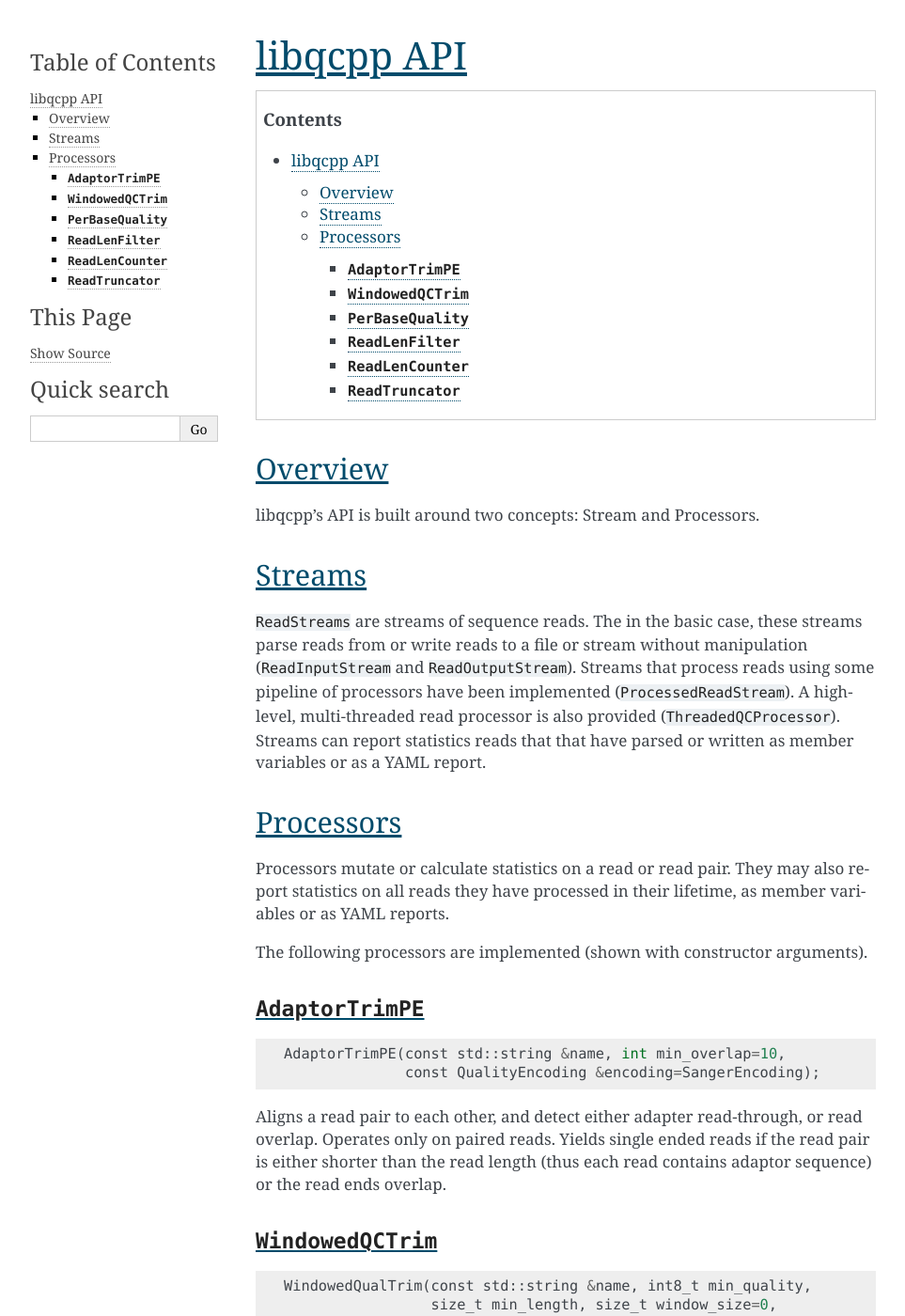
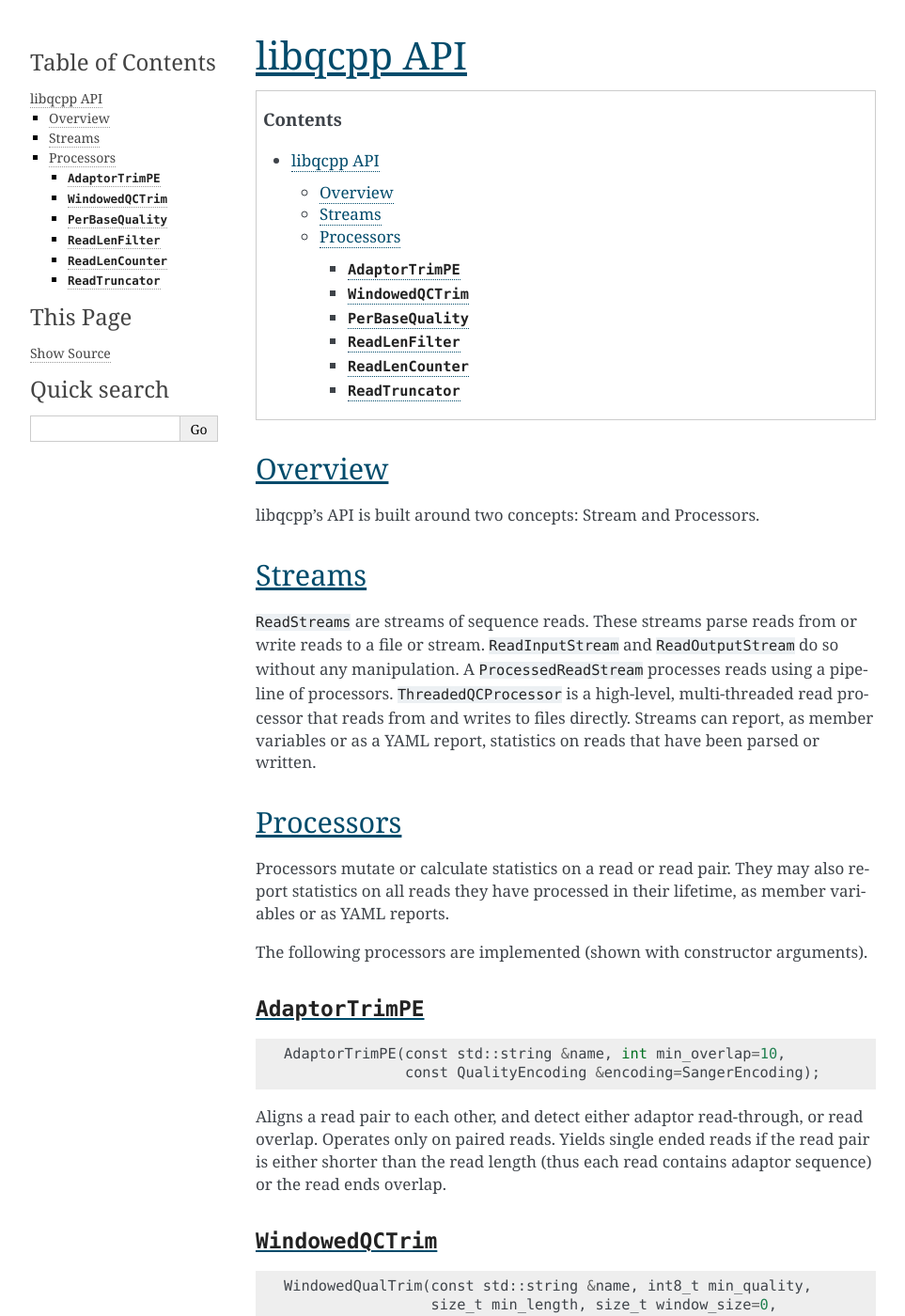
Before and after one commit to kdm9/libqcpp, a Sphinx documentation site: the page built from docs/api.rst, in a window 1280 px wide and 1400 px high. Shown: the whole window at 94% size, without its empty margins (148-1111 px from the left). Built offline with Sphinx 7.4.7, drawn with Linux system fonts in a browser that asks for light colours.

Commit message:
grammatical fixes to API docs

```diff
--- a/docs/api.rst
+++ b/docs/api.rst
@@ -13,13 +13,13 @@ libqcpp's API is built around two concepts: Stream and Processors.
 Streams
 -------
 
-``ReadStreams`` are streams of sequence reads. The in the basic case, these
-streams parse reads from or write reads to a file or stream without
-manipulation (``ReadInputStream`` and ``ReadOutputStream``). Streams that
-process reads using some pipeline of processors have been implemented
-(``ProcessedReadStream``). A high-level, multi-threaded read processor is also
-provided (``ThreadedQCProcessor``). Streams can report statistics reads that
-that have parsed or written as member variables or as a YAML report.
+``ReadStreams`` are streams of sequence reads. These streams parse reads from
+or write reads to a file or stream. ``ReadInputStream`` and
+``ReadOutputStream`` do so without any manipulation. A ``ProcessedReadStream``
+processes reads using a pipeline of processors. ``ThreadedQCProcessor`` is a
+high-level, multi-threaded read processor that reads from and writes to files
+directly. Streams can report, as member variables or as a YAML report,
+statistics on reads that have been parsed or written.
 
 Processors
 ----------
@@ -39,7 +39,7 @@ The following processors are implemented (shown with constructor arguments).
    AdaptorTrimPE(const std::string &name, int min_overlap=10,
                  const QualityEncoding &encoding=SangerEncoding);
 
-Aligns a read pair to each other, and detect either adapter read-through, or
+Aligns a read pair to each other, and detect either adaptor read-through, or
 read overlap. Operates only on paired reads. Yields single ended reads if the
 read pair is either shorter than the read length (thus each read contains
 adaptor sequence) or the read ends overlap.
```
